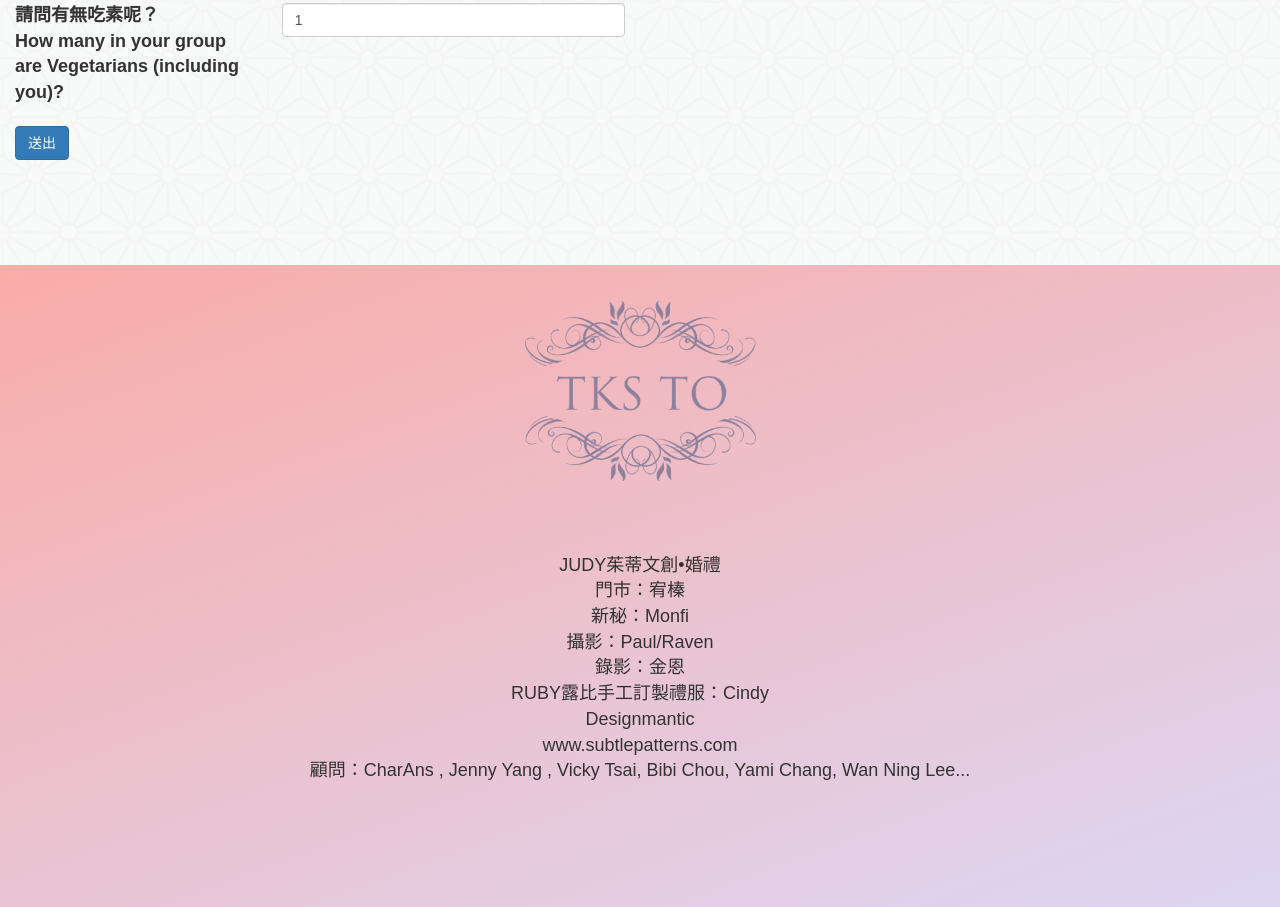
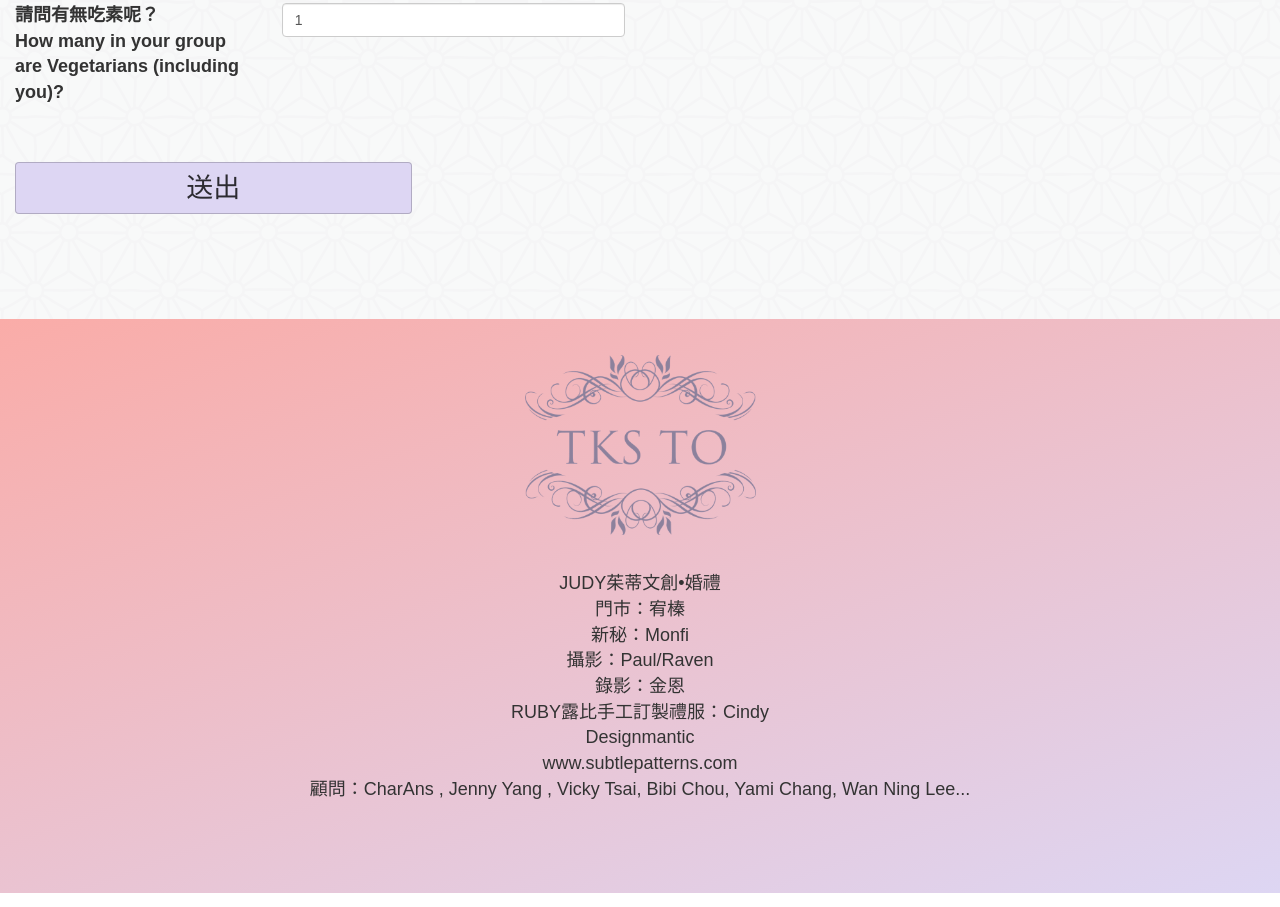
Before and after one commit to A-HSien/MyWed, a website: page index.html in a window 1280 px wide. Shown: the part 4415-5322 px from the top of the page. Drawn offline with nearby package versions, Linux system fonts and the light colour scheme; a script that the page names is missing; a web font is replaced by a local one.

Commit message:
20170317.2

```diff
--- a/index.css
+++ b/index.css
@@ -517,4 +517,11 @@ section {
     #form-container .title {
         padding: 30px 0;
     }
+
+   #form-container .btn {
+    color: rgba(0,0,0, 0.8);
+    font-size: 1.5rem;
+    background-color: #ddd6f3;
+    border: solid 1px rgba(0,0,0, 0.2);
+}
 /* form end */
--- a/index.html
+++ b/index.html
@@ -227,9 +227,9 @@
                         <input name="vegetarian-number" class="form-control" type="number" value="1">
                     </div>
                 </fieldset>
-                <fieldset class="form-group row">
-                    <div class="offset-sm-5 col-sm-7">
-                        <button type="submit" class="btn btn-primary js-submit">送出</button>
+                <fieldset class="form-group row" style="padding-top: 2rem">
+                    <div class="offset-xs-2 col-xs-8">
+                        <button type="submit" class="btn btn-block js-submit">送出</button>
                     </div>
                 </fieldset>
             </div>
@@ -237,15 +237,14 @@
         <!--form end-->
         <!--story-->
         <section id="story-container"  class="simple-background">
-            <!--<div class="icon" style="background-image:url('./assets/icon/720/story.png')"></div>-->
             <div class="assets-content"> </div>
         </section>
         <!--story end-->
         <!--tks-to-->
         <section id="tks-to-container" class="padding-bottom" style="background-image: linear-gradient(-20deg, #ddd6f3 0%, #faaca8 100%, #faaca8 100%);">
                 <div class="icon" style="background-image:url('./assets/icon/720/tks-to.png')"></div>
-            <div id="story-content">
-                <div style="height:300px;text-align:center;padding: 2rem 0">
+
+                <div style="text-align:center">
                     JUDY茱蒂文創•婚禮<br>
                     門市：宥榛<br>
                     新秘：Monfi<br>
@@ -256,7 +255,7 @@ Designmantic<br>
                     www.subtlepatterns.com<br>
                     顧問：CharAns , Jenny Yang , Vicky Tsai, Bibi Chou, Yami Chang, Wan Ning Lee...
                 </div>
-            </div>
+
         </section>
         <!--tks-to end-->
 
```
Lines whose indentation alone changed are shown as unchanged.
